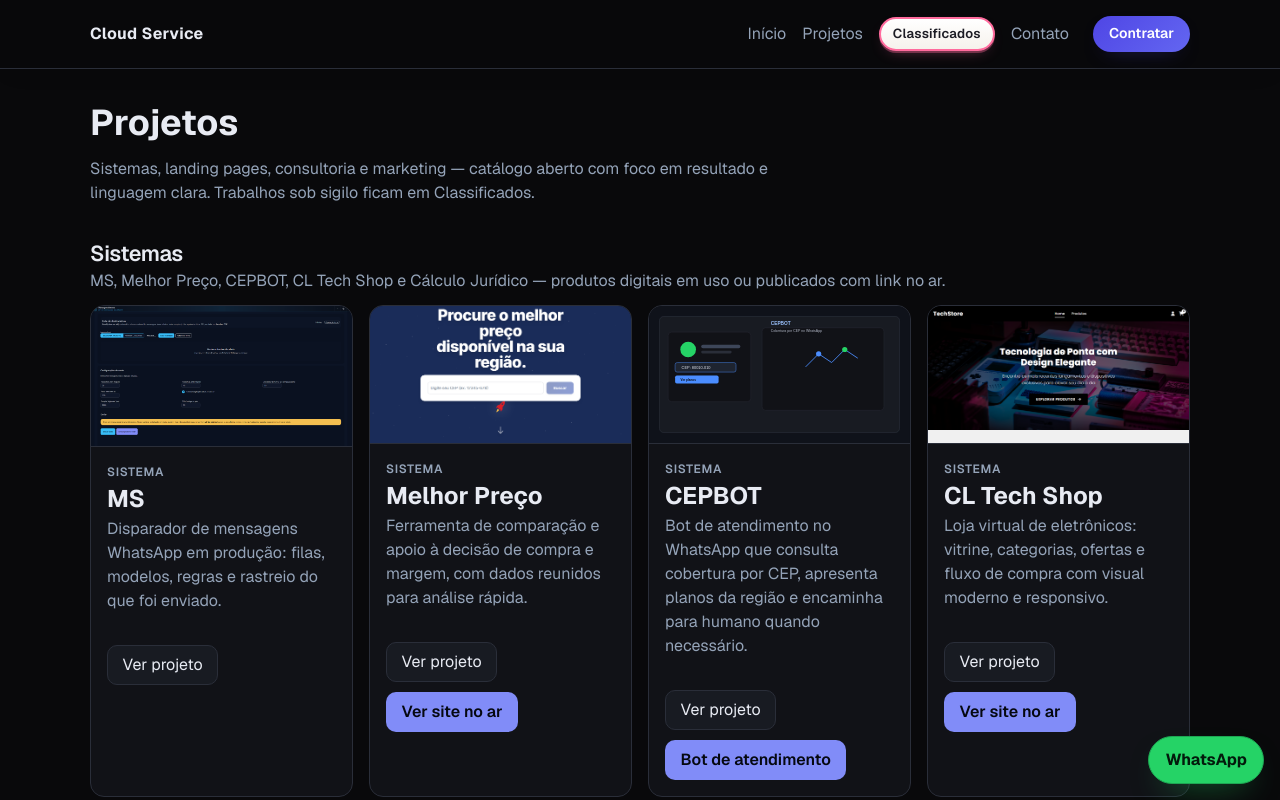
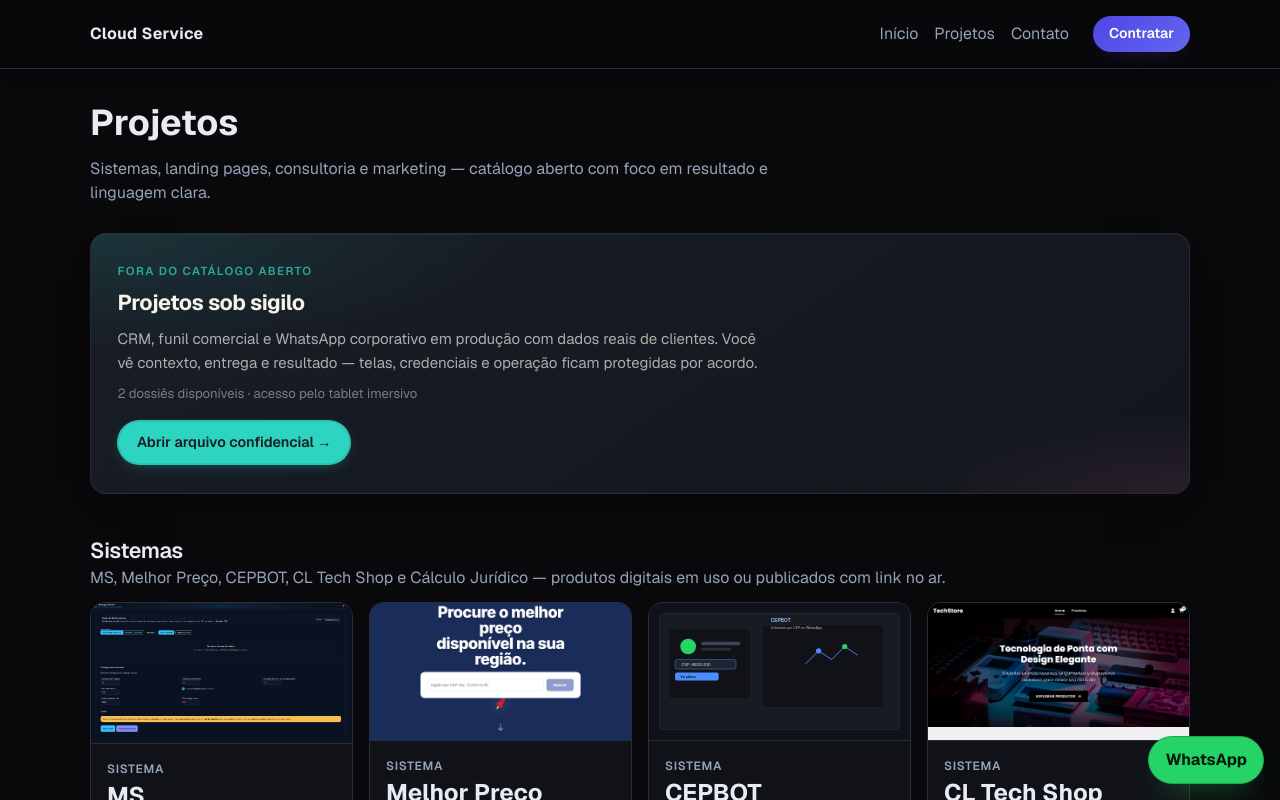
Before and after one commit to CloudBlackhand/portifolio, a Next.js app: page /projetos in a window 1280 px wide. Shown: the top 800 px of the page. Built offline with nearby package versions, Linux system fonts and the light colour scheme.

Commit message:
Entrada aos dossiês sob sigilo via página de Projetos, removendo item do menu.

```diff
--- a/app/classificados/page.tsx
+++ b/app/classificados/page.tsx
@@ -3,7 +3,7 @@ import { TopSecretSection } from "@/app/components/top-secret-section";
 import { getTopSecretProjects } from "@/data/projects";
 
 export const metadata: Metadata = {
-  title: "Classificados | Cloud Service",
+  title: "Sob sigilo | Cloud Service",
   description:
     "Dossiês restritos — trabalhos em produção sob sigilo. Contexto e resultado publicados, sem expor operação do cliente.",
   robots: {
--- a/app/components/marathon/marathon-top-secret-detail.tsx
+++ b/app/components/marathon/marathon-top-secret-detail.tsx
@@ -60,7 +60,7 @@ export function MarathonTopSecretDetail({ project }: MarathonTopSecretDetailProp
     >
       <div className="marathon-session-toolbar">
         <Link className="marathon-session-back" href="/classificados">
-          ← voltar classificados
+          ← voltar ao arquivo
         </Link>
         <span className="marathon-session-badge">{getProjectKindLabel(project)}</span>
       </div>
--- /dev/null
+++ b/app/components/projetos-sigilo-gate.tsx
@@ -0,0 +1,37 @@
+import Link from "next/link";
+import { getTopSecretProjects } from "@/data/projects";
+
+export function ProjetosSigiloGate() {
+  const topSecretProjects = getTopSecretProjects();
+  const count = topSecretProjects.length;
+
+  if (count === 0) return null;
+
+  const dossierLabel = count === 1 ? "dossiê" : "dossiês";
+
+  return (
+    <section
+      id="sob-sigilo"
+      className="projetos-sigilo-gate"
+      aria-labelledby="projetos-sigilo-heading"
+    >
+      <div className="projetos-sigilo-gate-inner">
+        <p className="projetos-sigilo-kicker">fora do catálogo aberto</p>
+        <h2 id="projetos-sigilo-heading" className="projetos-sigilo-title">
+          Projetos sob sigilo
+        </h2>
+        <p className="projetos-sigilo-lead">
+          CRM, funil comercial e WhatsApp corporativo em produção com dados reais
+          de clientes. Você vê contexto, entrega e resultado — telas, credenciais
+          e operação ficam protegidas por acordo.
+        </p>
+        <p className="projetos-sigilo-meta">
+          {count} {dossierLabel} disponíveis · acesso pelo tablet imersivo
+        </p>
+        <Link className="projetos-sigilo-link" href="/classificados">
+          Abrir arquivo confidencial →
+        </Link>
+      </div>
+    </section>
+  );
+}
--- a/app/globals-classified.css
+++ b/app/globals-classified.css
@@ -51,6 +51,90 @@
 .nav-classified--footer {
   font-size: 0.85rem;
   padding: 0.25rem 0.6rem;
+}
+
+/* —— Porta de entrada em /projetos —— */
+.projetos-sigilo-gate {
+  scroll-margin-top: 5.5rem;
+  margin-block: 1.75rem 2.5rem;
+  padding: clamp(1.35rem, 3vw, 1.75rem) clamp(1.25rem, 3vw, 1.65rem);
+  border-radius: 1rem;
+  background:
+    linear-gradient(145deg, rgb(26 31 40 / 96%) 0%, rgb(18 22 29 / 98%) 100%);
+  border: 1px solid rgb(255 255 255 / 8%);
+  box-shadow:
+    0 1px 0 rgb(255 255 255 / 4%) inset,
+    0 16px 40px -28px rgb(0 0 0 / 65%);
+  position: relative;
+  overflow: hidden;
+}
+
+.projetos-sigilo-gate::before {
+  content: "";
+  position: absolute;
+  inset: 0;
+  background:
+    radial-gradient(ellipse 70% 80% at 0% 0%, rgb(45 212 191 / 12%) 0%, transparent 55%),
+    radial-gradient(ellipse 50% 60% at 100% 100%, rgb(255 107 157 / 10%) 0%, transparent 50%);
+  pointer-events: none;
+}
+
+.projetos-sigilo-gate-inner {
+  position: relative;
+  z-index: 1;
+  max-width: 62ch;
+}
+
+.projetos-sigilo-kicker {
+  font-size: 0.72rem;
+  font-weight: 600;
+  letter-spacing: 0.12em;
+  text-transform: uppercase;
+  color: rgb(45 212 191 / 75%);
+  margin-bottom: 0.45rem;
+}
+
+.projetos-sigilo-title {
+  font-size: clamp(1.15rem, 2.2vw, 1.35rem);
+  font-weight: 700;
+  letter-spacing: -0.02em;
+  color: var(--tablet-cream);
+  margin-bottom: 0.55rem;
+}
+
+.projetos-sigilo-lead {
+  color: rgb(246 242 236 / 68%);
+  font-size: 0.94rem;
+  line-height: 1.55;
+  margin-bottom: 0.65rem;
+}
+
+.projetos-sigilo-meta {
+  font-size: 0.82rem;
+  color: rgb(246 242 236 / 45%);
+  margin-bottom: 1rem;
+}
+
+.projetos-sigilo-link {
+  display: inline-flex;
+  align-items: center;
+  font-weight: 600;
+  font-size: 0.9rem;
+  color: var(--tablet-ink);
+  background: var(--tablet-cyan);
+  border-radius: 999px;
+  padding: 0.6rem 1.1rem;
+  border: 2px solid rgb(0 0 0 / 8%);
+  box-shadow: 0 4px 14px -6px rgb(45 212 191 / 45%);
+  transition:
+    transform 0.2s ease,
+    filter 0.2s ease;
+}
+
+.projetos-sigilo-link:hover {
+  transform: translateY(-1px);
+  filter: brightness(1.05);
+  color: var(--tablet-ink);
 }
 
 /* —— Teaser home —— */
--- a/app/layout.tsx
+++ b/app/layout.tsx
@@ -37,9 +37,6 @@ export default function RootLayout({
             <nav className="nav nav-with-cta" aria-label="Navegação principal">
               <Link href="/">Início</Link>
               <Link href="/projetos">Projetos</Link>
-              <Link className="nav-classified" href="/classificados">
-                Classificados
-              </Link>
               <Link href="/contato">Contato</Link>
               <Link className="nav-cta" href="/contato">
                 Contratar
@@ -68,9 +65,6 @@ export default function RootLayout({
             <nav className="footer-nav" aria-label="Rodapé">
               <Link href="/">Início</Link>
               <Link href="/projetos">Projetos</Link>
-              <Link className="nav-classified nav-classified--footer" href="/classificados">
-                Classificados
-              </Link>
               <Link href="/contato">Contato</Link>
             </nav>
             <p className="footer-note">
--- a/app/page.tsx
+++ b/app/page.tsx
@@ -24,8 +24,8 @@ export default function Home() {
           ver capturas ou peças visuais quando disponíveis.
         </p>
         <p className="catalog-table-note">
-          Arquivos classificados não entram nesta tabela.{" "}
-          <Link href="/classificados">Ver dossiês restritos</Link>
+          Projetos sob sigilo não entram nesta tabela.{" "}
+          <Link href="/projetos#sob-sigilo">Ver na página de projetos</Link>
         </p>
       </div>
     </>
--- a/app/projetos/[slug]/page.tsx
+++ b/app/projetos/[slug]/page.tsx
@@ -183,7 +183,7 @@ export default async function ProjetoDetalhePage({ params }: Params) {
             Por acordo com o cliente ou por natureza interna do produto, não
             publicamos capturas de tela, código, links de acesso ou dados
             sensíveis. O foco aqui é contexto, solução e resultado — o mesmo
-            critério usado nos dossiês em Classificados.
+            critério usado nos dossiês sob sigilo.
           </p>
         </section>
       ) : null}
--- a/app/projetos/page.tsx
+++ b/app/projetos/page.tsx
@@ -1,6 +1,6 @@
 import type { Metadata } from "next";
-import Link from "next/link";
 import { ProjectCardGrid } from "@/app/components/project-card-grid";
+import { ProjetosSigiloGate } from "@/app/components/projetos-sigilo-gate";
 import { getCatalogProjectsByKind } from "@/data/projects";
 
 export const metadata: Metadata = {
@@ -24,9 +24,10 @@ export default function ProjetosPage() {
       <h1 className="page-title">Projetos</h1>
       <p className="page-subtitle">
         Sistemas, landing pages, consultoria e marketing — catálogo aberto com
-        foco em resultado e linguagem clara. Trabalhos sob sigilo ficam em{" "}
-        <Link href="/classificados">Classificados</Link>.
+        foco em resultado e linguagem clara.
       </p>
+
+      <ProjetosSigiloGate />
 
       <section className="section-spacing">
         <h2 className="section-heading">Sistemas</h2>
```
Also changed, not shown: app/components/classified-teaser.tsx (+4 -4 lines), app/components/top-secret-section.tsx (+5 -5 lines).
